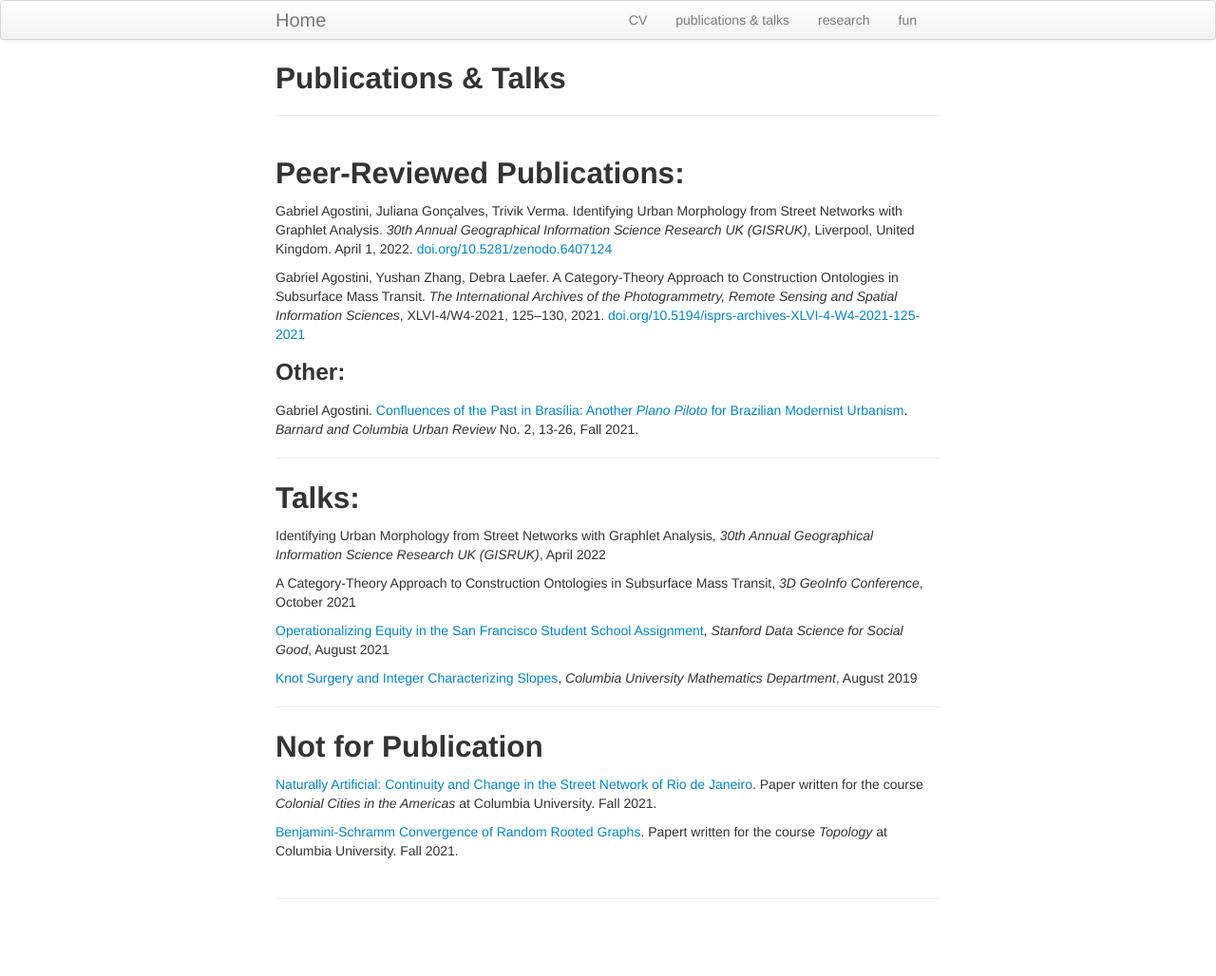
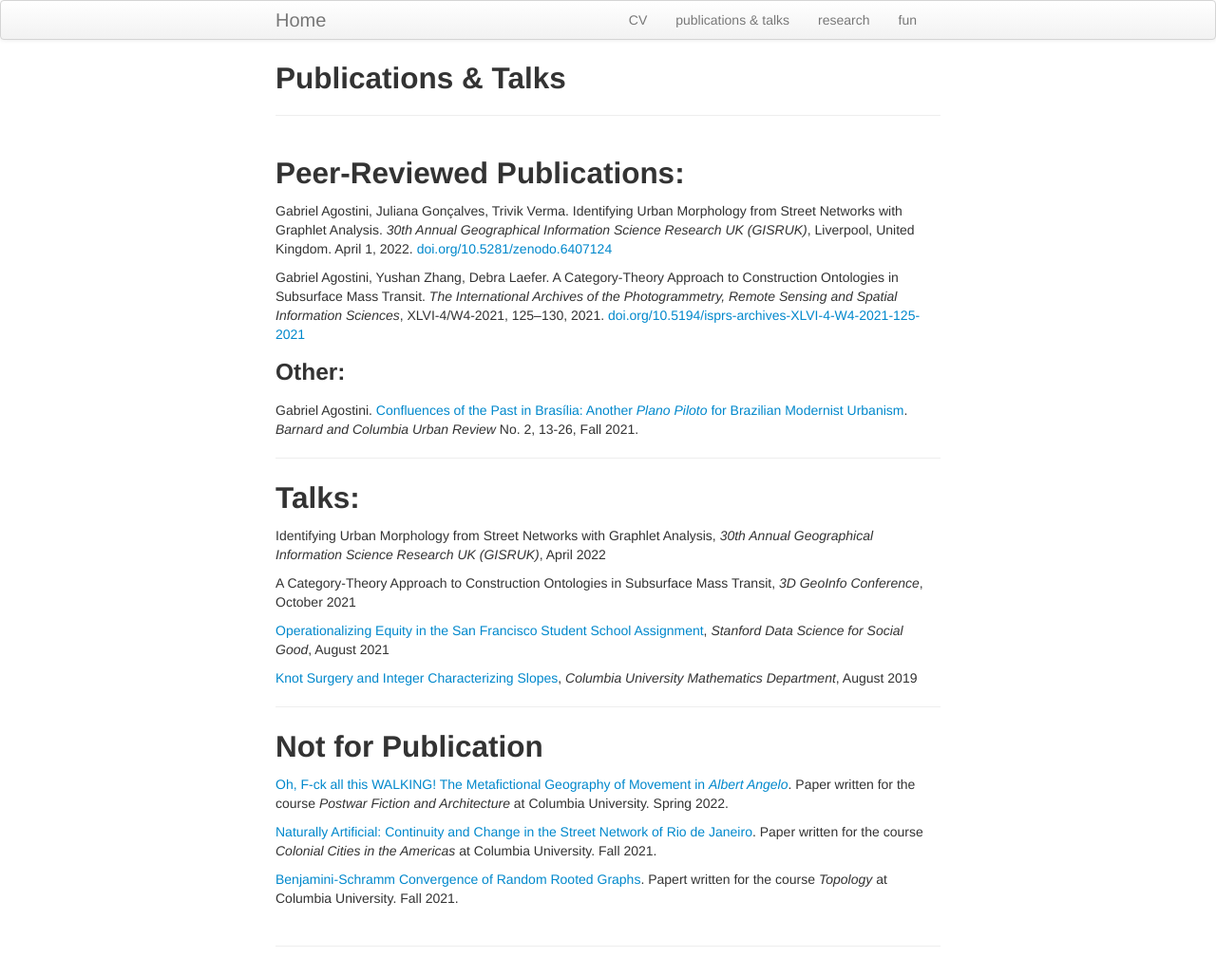
Before and after one commit to gsagostini/gsagostini.github.io, a Jekyll site: the page built from pages/publications_and_talks.md, in a window 1280 px wide. Shown: the whole page at 95% size. Built offline with Jekyll 4.4.1, drawn with Linux system fonts in a browser that asks for light colours; before the commit the page ends 978 px from its top, so only the background shows below that.

Commit message:
add link to Albert Angelo paper

```diff
--- a/pages/publications_and_talks.md
+++ b/pages/publications_and_talks.md
@@ -29,6 +29,8 @@ A Category-Theory Approach to Construction Ontologies in Subsurface Mass Transit
 ---
 ## Not for Publication
 
+[Oh, F-ck all this WALKING! The Metafictional Geography of Movement in _Albert Angelo_](../files/f-allthiswalking.pdf). Paper written for the course _Postwar Fiction and Architecture_ at Columbia University. Spring 2022.
+
 [Naturally Artificial: Continuity and Change in the Street Network of Rio de Janeiro](../files/rj-street-network.pdf). Paper written for the course _Colonial Cities in the Americas_ at Columbia University. Fall 2021.
 
 [Benjamini-Schramm Convergence of Random Rooted Graphs](http://math.columbia.edu/~mmiller/TProjects/GAgostini21f.pdf). Papert written for the course _Topology_ at Columbia University. Fall 2021.
```
